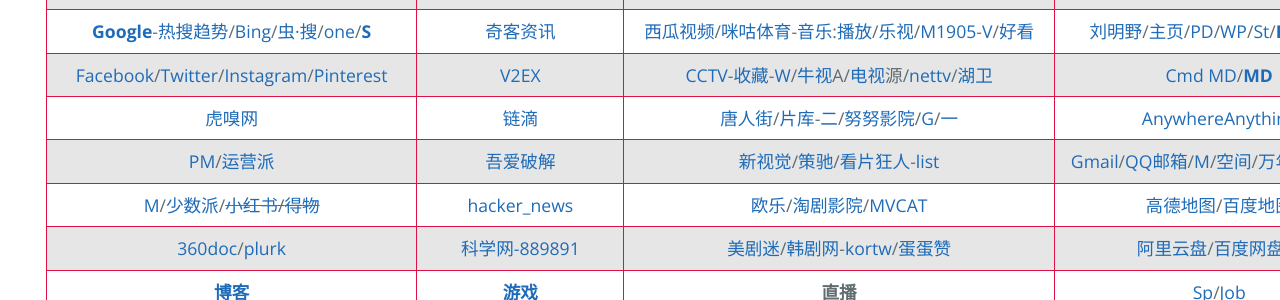
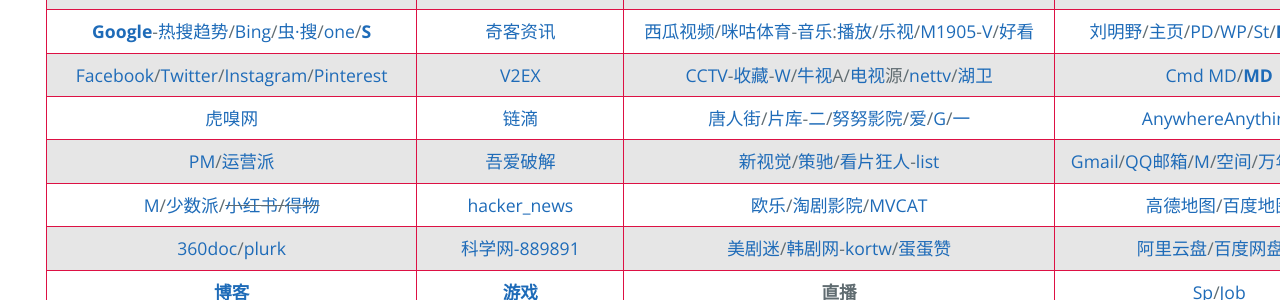
Before and after one commit to AmbroseRen/test, a Jekyll site: the page built from navigation.md, in a window 1280 px wide. Shown: the part 734-1034 px from the top of the page. Built offline with Jekyll 4.4.1, drawn with Linux system fonts in a browser that asks for light colours; our own code applies the rules of GitHub Pages for plain Markdown files; the repository's description, which GitHub fills in, is left out.

Commit message:
Update navigation.md

```diff
--- a/navigation.md
+++ b/navigation.md
@@ -57,7 +57,7 @@
 | [百度](https://www.baidu.com/)/[文库](Library/AcademicSearch.md)/[热搜](https://top.baidu.com/board)/[贴吧](https://tieba.baidu.com/index.html)/[百科](https://baike.baidu.com/usercenter/lemmas#favorites)/[头条百科](https://www.baike.com/)/[V](https://baike.baidu.com/vbaike#gallary)/[搜狗](https://www.sogou.com/) | [掘金](https://juejin.cn/) | [搜狐](https://my.tv.sohu.com/i/bookmark)/[PPTV](https://www.pptv.com/)-[收藏](https://usercenter.pptv.com/web/user/collection) | [Google翻译](https://translate.google.com/)/[有道翻译](https://fanyi.youdao.com/) |
 | [__Google__](https://www.google.com/)-[热搜趋势](https://trends.google.com/trends/?geo=US)/[Bing](https://www.bing.com/)/[虫·搜](https://search.chongbuluo.com/)/[one](https://aur.one)/[<strong id="searchs">S</strong>](Library/SearchEngine.md) | [奇客资讯](https://www.solidot.org/) | [西瓜视频](https://www.ixigua.com/my/favorite)/[咪咕体育](https://www.miguvideo.com/mgs/website/prd/personalCenter.html#/collect)-[音乐](https://music.migu.cn/v3/my/playlist):[播放](https://music.migu.cn/v3/music/player/audio)/[乐视](http://i.le.com/playrecord#favorite)/[M1905](https://www.1905.com/mdb/film/)-[V](https://vip.1905.com/)/[好看](https://sv.baidu.com/) | [刘明野](https://tool.liumingye.cn/)/[主页](https://www.liumingye.cn/)/[PD](https://tool.liumingye.cn/password/)/[WP](https://tool.liumingye.cn/wallpaper/)/[St](Art/Shoot/index.md)/[<strong id="fodder">F</strong>](Data/Fodder/index.md)/[IP](https://tool.liumingye.cn/ip/)/[麻将](https://tool.liumingye.cn/majiang/) |
 | [Facebook](https://www.facebook.com/)/[Twitter](https://twitter.com/home)/[Instagram](https://www.instagram.com/ambroserencn/)/[Pinterest](https://www.pinterest.com/) | [V2EX](https://www.v2ex.com/?tab=tech) | [CCTV](https://tv.cctv.com/live/)-[收藏](https://i.cctv.com/account/collection)-[W](https://worldcup.cctv.com)/[牛视](https://www.chaojidianshi.net/)A/[电视](http://www.tvyan.com/)源/[nettv](http://nettv.live/)/[湖卫](http://www.hunanweishi.cn/) | [Cmd MD](https://www.zybuluo.com/)/[<strong id="md">MD</strong>](Data/MD/index.md) |
-| [虎嗅网](https://www.huxiu.com/) |[链滴](https://ld246.com/) | [唐人街](https://www.tangrenjie.tv/)/[片库](https://www.gyg.si/)-[二](https://www.pkmp4.com/)/[努努影院](https://nnyy.in)/[G](https://gimytv.in/)/[一](https://gimy.app) | [AnywhereAnything](http://lackar.com/aa/) |
+| [虎嗅网](https://www.huxiu.com/) |[链滴](https://ld246.com/) | [唐人街](https://www.tangrenjie.tv/)/[片库](https://www.gyg.si/)-[二](https://www.pkmp4.com/)/[努努影院](https://nnyy.in)/[爱](https://www.yfsp.tv/)/[G](https://gimytv.in/)/[一](https://gimy.app) | [AnywhereAnything](http://lackar.com/aa/) |
 | [PM](http://www.woshipm.com/)/[运营派](https://www.yunyingpai.com/) | [吾爱破解](https://www.52pojie.cn/) | [新视觉](https://www.finebv.com/)/[策驰](https://www.zayouth.org.cn/)/[看片狂人](https://www.kpkuang.com/)-[list](https://whereiskpkuang.com/) | [Gmail](https://mail.google.com/mail/u/0/#inbox)/[QQ邮箱](https://mail.qq.com/)/[M](https://outlook.live.com/mail/0/)/[空间](https://user.qzone.qq.com/1056008502)/[万年历](https://wannianrili.bmcx.com/)/[12306](https://kyfw.12306.cn/otn/leftTicket/init) |
 | [M](Library/Medicine.md)/[少数派](https://sspai.com/)/~~[小红书](https://www.xiaohongshu.com/explore)/[得物](https://www.dewu.com/community.html)~~ | [hacker_news](https://news.ycombinator.com/) | [欧乐](https://www.olevod.com/)/[淘剧影院](https://www.taojuyb.com/)/[MVCAT](https://www.mvcat.com/) | [高德地图](https://www.amap.com/)/[百度地图](https://map.baidu.com/) |
 | [360doc](http://www.360doc.com/mycontacts.aspx)/[plurk](https://www.plurk.com/AmbroseRenCN) | [科学网-889891](http://blog.sciencenet.cn/home.php?mod=spacecp&ac=friend&op=find) | [美剧迷](https://www.meijumi.net/)/[韩剧网](https://www.tvn.cc/)-[kortw](https://kortw.com/)/[蛋蛋赞](https://www.dandanzan.cc/) | [阿里云盘](https://www.aliyundrive.com/drive/)/[百度网盘](https://pan.baidu.com/disk/home)/[C](Data/Clouder.md) |
```
